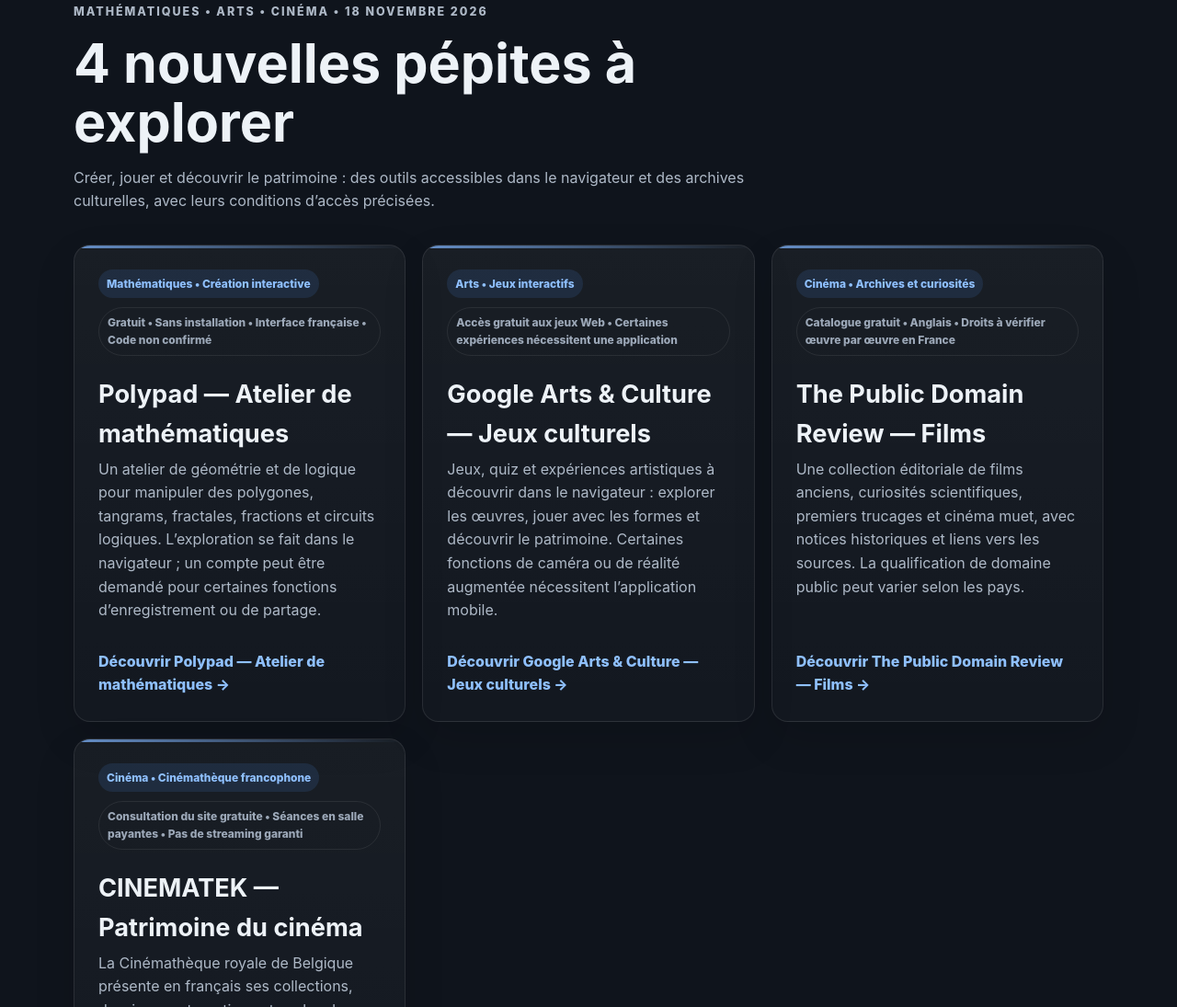
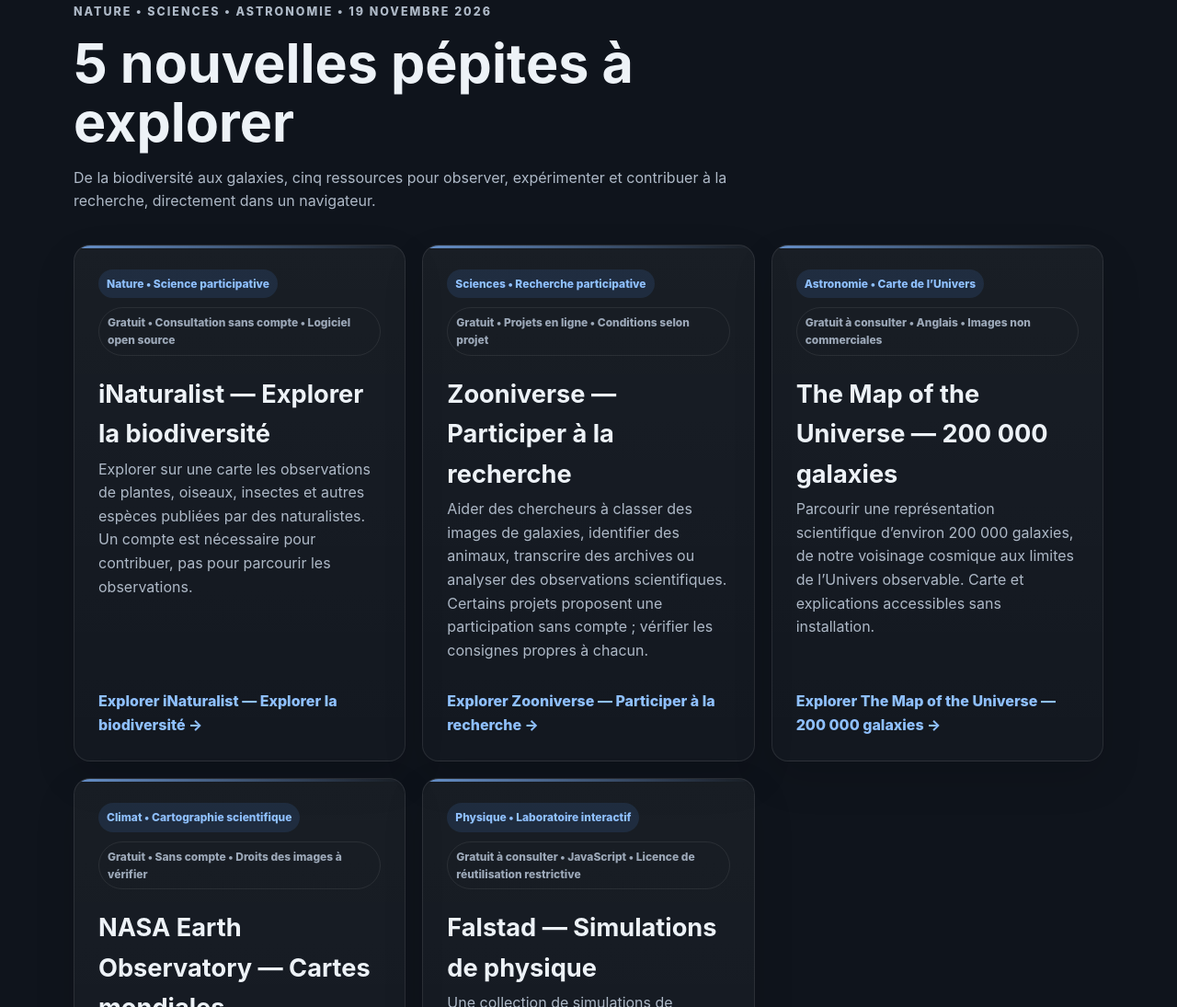
Before and after one commit to PattooDev/Les-Projets-de-Pattoo, a plain HTML site: page pepites.html in a window 1280 px wide. Shown: the part 1705-2800 px from the top of the page at 92% size. Drawn offline with Linux system fonts and the light colour scheme.

Commit message:
Ajoute 5 pépites nature, astronomie et sciences du 19 novembre

```diff
--- a/pepites.html
+++ b/pepites.html
@@ -4,13 +4,13 @@
   <meta charset="utf-8">
   <meta name="viewport" content="width=device-width,initial-scale=1">
   <title>Les pépites de Pattoo — Explorer, apprendre, créer</title>
-  <meta name="description" content="318 pépites du Web pour explorer, apprendre et créer : art, sciences, musique, outils pratiques et mondes en 3D. La sélection personnelle de Pattoo.">
+  <meta name="description" content="323 pépites du Web pour explorer, apprendre et créer : art, sciences, musique, outils pratiques et mondes en 3D. La sélection personnelle de Pattoo.">
   <link rel="canonical" href="https://les-projets-de-pattoo.vercel.app/pepites.html">
   <meta property="og:type" content="website">
   <meta property="og:locale" content="fr_FR">
   <meta property="og:site_name" content="Les projets de Pattoo">
   <meta property="og:title" content="Les pépites de Pattoo — Explorer, apprendre, créer">
-  <meta property="og:description" content="318 pépites du Web pour explorer, apprendre et créer : art, sciences, musique, outils pratiques et mondes en 3D. La sélection personnelle de Pattoo.">
+  <meta property="og:description" content="323 pépites du Web pour explorer, apprendre et créer : art, sciences, musique, outils pratiques et mondes en 3D. La sélection personnelle de Pattoo.">
   <meta property="og:url" content="https://les-projets-de-pattoo.vercel.app/pepites.html">
   <meta property="og:image" content="https://les-projets-de-pattoo.vercel.app/images/pepites-facebook.jpg">
   <meta property="og:image:secure_url" content="https://les-projets-de-pattoo.vercel.app/images/pepites-facebook.jpg">
@@ -20,7 +20,7 @@
   <meta property="og:image:alt" content="Les pépites de Pattoo : une pépite dorée entourée d’art, de musique, de sciences et de découvertes du Web.">
   <meta name="twitter:card" content="summary_large_image">
   <meta name="twitter:title" content="Les pépites de Pattoo">
-  <meta name="twitter:description" content="318 pépites du Web pour explorer, apprendre et créer : art, sciences, musique, outils pratiques et mondes en 3D. La sélection personnelle de Pattoo.">
+  <meta name="twitter:description" content="323 pépites du Web pour explorer, apprendre et créer : art, sciences, musique, outils pratiques et mondes en 3D. La sélection personnelle de Pattoo.">
   <meta name="twitter:image" content="https://les-projets-de-pattoo.vercel.app/images/pepites-facebook.jpg">
   <link rel="stylesheet" href="styles.css">
   <style>
@@ -46,8 +46,8 @@
       <img class="pepites-cover" src="images/pepites-facebook.jpg" width="1200" height="630" alt="Une pépite lumineuse entourée d’art, de musique et de découvertes : Les pépites de Pattoo, explorer, apprendre, créer." fetchpriority="high">
       <p class="eyebrow">LA SÉLECTION PERSONNELLE DE PATTOO</p>
       <h1>Les pépites de Pattoo</h1>
-      <p class="lead">318 découvertes pour nourrir la curiosité, trouver de belles idées et garder des outils utiles sous la main.</p>
-      <div class="hero-actions"><a class="button primary" href="#pepites">Explorer les 318 pépites ↓</a></div>
+      <p class="lead">323 découvertes pour nourrir la curiosité, trouver de belles idées et garder des outils utiles sous la main.</p>
+      <div class="hero-actions"><a class="button primary" href="#pepites">Explorer les 323 pépites ↓</a></div>
     </div>
   </header>
   <main>
@@ -65,6 +65,63 @@
           <h2>🎬 20 films de zombies et de post-apocalypse</h2>
           <p>Une sélection à part entière : cinq films repérés sur Facebook, quinze recommandations complémentaires, leurs affiches et des présentations courtes. Des zombies, mais aussi des vampires et des mondes sans morts-vivants.</p>
           <a class="button primary" href="cinema.html">Voir la rubrique Cinéma et ses affiches →</a>
+        </div>
+
+        <div class="section-head" id="pepites-19-novembre-2026">
+          <p class="eyebrow">NATURE • SCIENCES • ASTRONOMIE • 19 NOVEMBRE 2026</p>
+          <h2>5 nouvelles pépites à explorer</h2>
+          <p>De la biodiversité aux galaxies, cinq ressources pour observer, expérimenter et contribuer à la recherche, directement dans un navigateur.</p>
+        </div>
+        <div class="grid pepite-grid">
+          <article class="card pepite-card">
+            <div class="card-top">
+              <span class="badge">Nature • Science participative</span>
+              <span class="version">Gratuit • Consultation sans compte • Logiciel open source</span>
+            </div>
+            <h3>iNaturalist — Explorer la biodiversité</h3>
+            <p>Explorer sur une carte les observations de plantes, oiseaux, insectes et autres espèces publiées par des naturalistes. Un compte est nécessaire pour contribuer, pas pour parcourir les observations.</p>
+            <a class="text-link" href="https://www.inaturalist.org/observations" target="_blank" rel="noopener noreferrer">Explorer iNaturalist — Explorer la biodiversité →</a>
+          </article>
+
+          <article class="card pepite-card">
+            <div class="card-top">
+              <span class="badge">Sciences • Recherche participative</span>
+              <span class="version">Gratuit • Projets en ligne • Conditions selon projet</span>
+            </div>
+            <h3>Zooniverse — Participer à la recherche</h3>
+            <p>Aider des chercheurs à classer des images de galaxies, identifier des animaux, transcrire des archives ou analyser des observations scientifiques. Certains projets proposent une participation sans compte ; vérifier les consignes propres à chacun.</p>
+            <a class="text-link" href="https://www.zooniverse.org/projects" target="_blank" rel="noopener noreferrer">Explorer Zooniverse — Participer à la recherche →</a>
+          </article>
+
+          <article class="card pepite-card">
+            <div class="card-top">
+              <span class="badge">Astronomie • Carte de l’Univers</span>
+              <span class="version">Gratuit à consulter • Anglais • Images non commerciales</span>
+            </div>
+            <h3>The Map of the Universe — 200 000 galaxies</h3>
+            <p>Parcourir une représentation scientifique d’environ 200 000 galaxies, de notre voisinage cosmique aux limites de l’Univers observable. Carte et explications accessibles sans installation.</p>
+            <a class="text-link" href="https://mapoftheuniverse.net/" target="_blank" rel="noopener noreferrer">Explorer The Map of the Universe — 200 000 galaxies →</a>
+          </article>
+
+          <article class="card pepite-card">
+            <div class="card-top">
+              <span class="badge">Climat • Cartographie scientifique</span>
+              <span class="version">Gratuit • Sans compte • Droits des images à vérifier</span>
+            </div>
+            <h3>NASA Earth Observatory — Cartes mondiales</h3>
+            <p>Comparer des cartes satellitaires de la Terre sur la végétation, les températures, les précipitations et les incendies. Les séries de données varient selon les indicateurs ; interface principalement en anglais.</p>
+            <a class="text-link" href="https://science.nasa.gov/earth/earth-observatory/global-maps/" target="_blank" rel="noopener noreferrer">Explorer NASA Earth Observatory — Cartes mondiales →</a>
+          </article>
+
+          <article class="card pepite-card">
+            <div class="card-top">
+              <span class="badge">Physique • Laboratoire interactif</span>
+              <span class="version">Gratuit à consulter • JavaScript • Licence de réutilisation restrictive</span>
+            </div>
+            <h3>Falstad — Simulations de physique</h3>
+            <p>Une collection de simulations de vagues, acoustique, électromagnétisme, optique et mécanique à manipuler dans le navigateur. Une autre entrée Falstad consacrée aux circuits électroniques existe déjà sur le site.</p>
+            <a class="text-link" href="https://www.falstad.com/mathphysics.html" target="_blank" rel="noopener noreferrer">Explorer Falstad — Simulations de physique →</a>
+          </article>
         </div>
 
         <div class="section-head" id="pepites-18-novembre-2026">
@@ -3332,7 +3389,7 @@
           </article>
         </div>
 
-        <p class="pepites-note">Sélection enrichie le 18 novembre 2026 • 318 pépites sur la page dédiée, dont une sélection de 22 outils libres pour Linux.</p>
+        <p class="pepites-note">Sélection enrichie le 19 novembre 2026 • 323 pépites sur la page dédiée, dont une sélection de 22 outils libres pour Linux.</p>
       </div>
     </section>
   </main>
```
